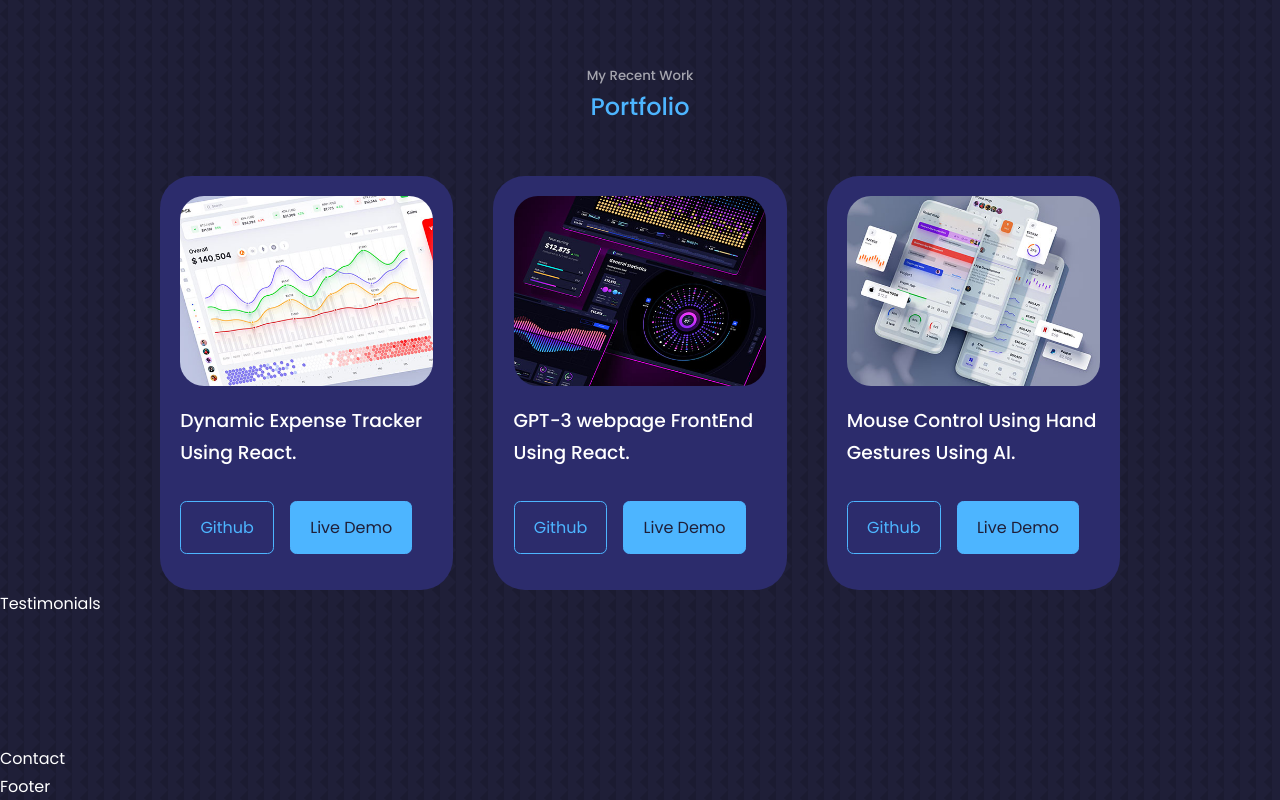
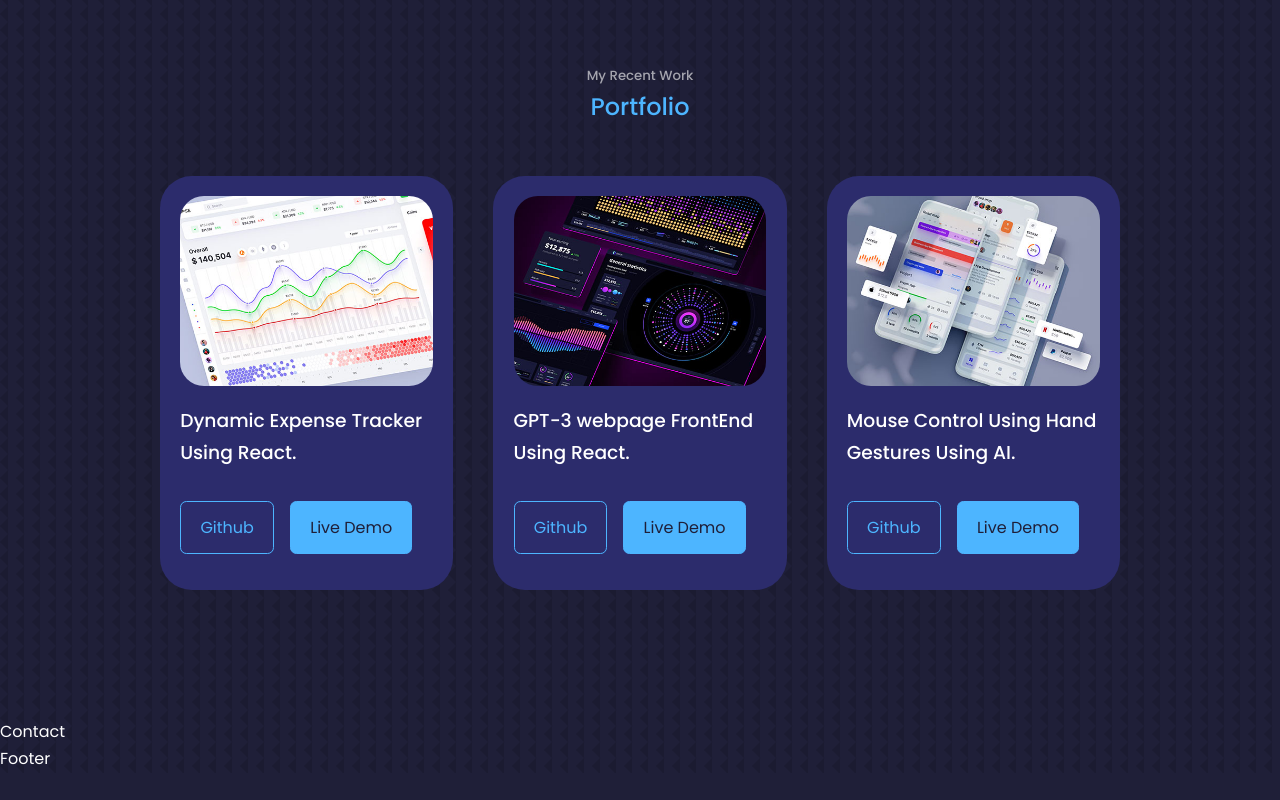
Before and after one commit to auqid/react-portfolio-1, a React (Create React App) app: page / in a window 1280 px wide. Shown: the part 3322-4122 px from the top of the page. After the commit the page ends 4095 px from the top, so only its background shows below. Built offline with nearby package versions, Linux system fonts and the light colour scheme.

Commit message:
minor change in app jsx

```diff
--- a/src/App.jsx
+++ b/src/App.jsx
@@ -18,7 +18,6 @@ const App =() => {
         <Experience/>
         <Services/>
         <Portfolio/>
-        <Testimonials/>
         <Contact/>
         <Footer/>
 
```
